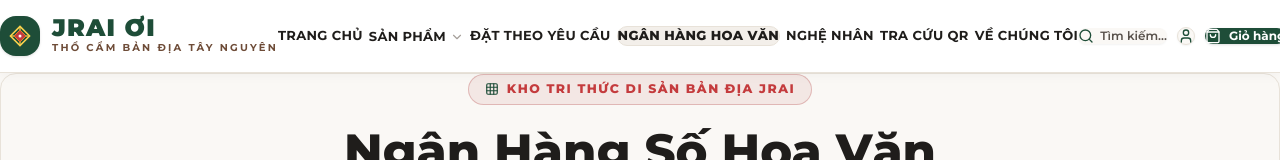
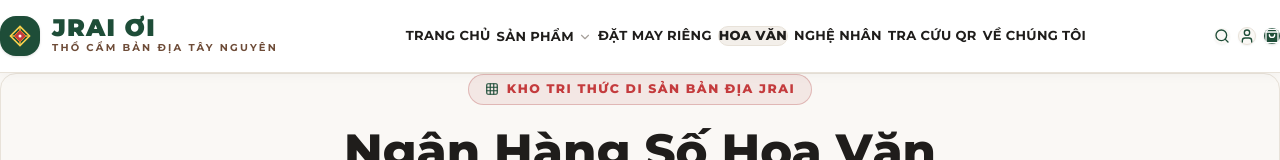
Before and after one commit to tumtck25411-tech/Giu-mot-nghe-det-nen-tuong-lai, a Next.js app: page /motifs in a window 1280 px wide. Shown: the top 160 px of the page. Built offline with nearby package versions, Linux system fonts and the light colour scheme.

Commit message:
fix: resolve 1280px navbar overflow, stretch innovation grid full-width, enhance motifs 4-col responsive grid

```diff
--- a/src/app/globals.css
+++ b/src/app/globals.css
@@ -841,6 +841,7 @@ main {
   grid-template-columns: 1fr 1fr;
   gap: 50px;
   align-items: center;
+  width: 100%;
 }
 
 .innovation-card-box {
--- a/src/app/motifs/page.tsx
+++ b/src/app/motifs/page.tsx
@@ -124,8 +124,8 @@ export default function MotifsPage() {
         </div>
       </div>
 
-      {/* MOTIFS GRID - 3 columns on Desktop */}
-      <div className="grid grid-cols-1 sm:grid-cols-2 lg:grid-cols-3 gap-8">
+      {/* MOTIFS GRID - 4 columns on large desktop, 3 on laptop, 2 on tablet */}
+      <div className="grid grid-cols-1 sm:grid-cols-2 lg:grid-cols-3 xl:grid-cols-4 gap-6 sm:gap-8">
         {filteredMotifs.map((motif) => {
           const usedProducts = products.filter(
             (p) =>
--- a/src/app/page.tsx
+++ b/src/app/page.tsx
@@ -650,7 +650,7 @@ export default function HomePage() {
       ======================================================== */}
       <section className="section section-watermark-hearth reveal-on-scroll">
         <div className="w-full max-w-[1720px] mx-auto px-4 sm:px-6 lg:px-12">
-          <div className="innovation-grid">
+          <div className="innovation-grid w-full">
             <div className="space-y-6">
               <span className="section-tag">
                 <Sparkles className="w-4 h-4" />
@@ -977,7 +977,7 @@ export default function HomePage() {
             </div>
           </div>
 
-        <div className="grid grid-cols-1 sm:grid-cols-2 lg:grid-cols-3 gap-8">
+        <div className="grid grid-cols-1 sm:grid-cols-2 lg:grid-cols-3 xl:grid-cols-4 gap-6 sm:gap-8">
           {motifs.map((m) => (
             <div
               key={m.id}
--- a/src/components/Header.tsx
+++ b/src/components/Header.tsx
@@ -29,13 +29,13 @@ const PRODUCT_CATEGORIES = [
 ];
 
 const NAV_ITEMS = [
-  { label: 'TRANG CHỦ', href: '/' },
-  { label: 'SẢN PHẨM', href: '/products', hasDropdown: true },
-  { label: 'ĐẶT THEO YÊU CẦU', href: '/custom-order' },
-  { label: 'NGÂN HÀNG HOA VĂN', href: '/motifs' },
-  { label: 'NGHỆ NHÂN', href: '/artisans' },
-  { label: 'TRA CỨU QR', href: '/traceability' },
-  { label: 'VỀ CHÚNG TÔI', href: '/about' },
+  { label: 'TRANG CHỦ', shortLabel: 'TRANG CHỦ', href: '/' },
+  { label: 'SẢN PHẨM', shortLabel: 'SẢN PHẨM', href: '/products', hasDropdown: true },
+  { label: 'ĐẶT THEO YÊU CẦU', shortLabel: 'ĐẶT MAY RIÊNG', href: '/custom-order' },
+  { label: 'NGÂN HÀNG HOA VĂN', shortLabel: 'HOA VĂN', href: '/motifs' },
+  { label: 'NGHỆ NHÂN', shortLabel: 'NGHỆ NHÂN', href: '/artisans' },
+  { label: 'TRA CỨU QR', shortLabel: 'TRA CỨU QR', href: '/traceability' },
+  { label: 'VỀ CHÚNG TÔI', shortLabel: 'VỀ CHÚNG TÔI', href: '/about' },
 ];
 
 export default function Header() {
@@ -151,14 +151,14 @@ export default function Header() {
 
   return (
     <>
-      <header className="sticky top-0 z-50 bg-white/95 backdrop-blur-md border-b border-[#E8E2D9] text-[#1F1D1B] shadow-[0_2px_12px_rgba(0,0,0,0.04)] transition-all">
-        <div className="w-full max-w-[1720px] mx-auto px-4 sm:px-6 lg:px-12">
+      <header className="sticky top-0 z-50 bg-white/95 backdrop-blur-md border-b border-[#E8E2D9] text-[#1F1D1B] shadow-[0_2px_12px_rgba(0,0,0,0.04)] transition-all overflow-x-clip">
+        <div className="w-full max-w-[1720px] mx-auto px-3 sm:px-6 lg:px-8 xl:px-12">
           <div className="flex items-center justify-between h-[72px]">
             {/* LOGO THƯƠNG HIỆU JRAI ƠI Ở GÓC TRÁI MÀN HÌNH */}
-            <Link href="/" className="flex items-center gap-3 group shrink-0" title="Trang chủ JRAI ƠI">
+            <Link href="/" className="flex items-center gap-2.5 sm:gap-3 group shrink-0" title="Trang chủ JRAI ƠI">
               {/* Emblem hoa văn hình thoi Jrai cách điệu cao cấp */}
-              <div className="w-10 h-10 rounded-xl bg-[#1E4D38] p-1 shadow-sm group-hover:bg-[#143527] transition-all flex items-center justify-center shrink-0">
-                <svg viewBox="0 0 40 40" fill="none" className="w-6 h-6 text-[#FCD34D]">
+              <div className="w-9 h-9 sm:w-10 sm:h-10 rounded-xl bg-[#1E4D38] p-1 shadow-sm group-hover:bg-[#143527] transition-all flex items-center justify-center shrink-0">
+                <svg viewBox="0 0 40 40" fill="none" className="w-5 h-5 sm:w-6 sm:h-6 text-[#FCD34D]">
                   <polygon points="20,4 36,20 20,36 4,20" stroke="currentColor" strokeWidth="2.5" fill="none" />
                   <polygon points="20,10 30,20 20,30 10,20" fill="#C43B3D" stroke="#EA8E23" strokeWidth="1.5" />
                   <circle cx="20" cy="20" r="2.5" fill="#FFFFFF" />
@@ -169,10 +169,10 @@ export default function Header() {
                 </svg>
               </div>
               <div className="flex flex-col">
-                <span className="font-serif font-black text-xl sm:text-2xl tracking-wider text-[#1E4D38] group-hover:text-[#143527] transition-colors leading-none">
+                <span className="font-serif font-black text-lg sm:text-xl xl:text-2xl tracking-wider text-[#1E4D38] group-hover:text-[#143527] transition-colors leading-none">
                   JRAI ƠI
                 </span>
-                <span className="text-[10px] font-sans font-bold tracking-[0.22em] text-[#6E4C38] uppercase mt-1">
+                <span className="text-[9px] xl:text-[10px] font-sans font-bold tracking-[0.18em] xl:tracking-[0.22em] text-[#6E4C38] uppercase mt-1 hidden sm:inline">
                   THỔ CẨM BẢN ĐỊA TÂY NGUYÊN
                 </span>
               </div>
@@ -198,7 +198,7 @@ export default function Header() {
                       <Link
                         href="/products"
                         onClick={() => setProductDropdownOpen(false)}
-                        className={`px-2.5 xl:px-3 py-1.5 xl:py-2 rounded-lg text-xs xl:text-[13px] font-bold tracking-wide transition-all inline-flex items-center gap-1 cursor-pointer whitespace-nowrap ${
+                        className={`px-2 xl:px-2.5 py-1.5 xl:py-2 rounded-lg text-xs xl:text-[13px] font-bold tracking-wide transition-all inline-flex items-center gap-1 cursor-pointer whitespace-nowrap ${
                           isActive
                             ? 'text-[#1E4D38] bg-[#F3EFEA] font-extrabold border border-[#E8E2D9]'
                             : 'text-[#3E3834] hover:text-[#1E4D38] hover:bg-[#FAF8F5]'
@@ -281,55 +281,54 @@ export default function Header() {
                         : 'text-[#3E3834] hover:text-[#1E4D38] hover:bg-[#FAF8F5]'
                     }`}
                   >
-                    <span>{item.label}</span>
+                    <span>
+                      <span className="hidden 2xl:inline">{item.label}</span>
+                      <span className="2xl:hidden">{item.shortLabel || item.label}</span>
+                    </span>
                   </Link>
                 );
               })}
             </nav>
 
             {/* Header Right Actions: Search, Account, Cart */}
-            <div className="flex items-center gap-2 sm:gap-2.5 shrink-0">
+            <div className="flex items-center gap-1.5 sm:gap-2 shrink-0">
               {/* Search Trigger Button */}
               <button
                 onClick={() => setSearchOpen(true)}
-                className="p-2 sm:p-2.5 rounded-xl bg-[#FAF8F5] text-[#3E3834] hover:text-[#1E4D38] hover:bg-[#F3EFEA] border border-[#E8E2D9] transition shadow-xs flex items-center gap-1.5 cursor-pointer shrink-0"
+                className="p-2 sm:p-2.5 rounded-xl bg-[#FAF8F5] text-[#3E3834] hover:text-[#1E4D38] hover:bg-[#F3EFEA] border border-[#E8E2D9] transition shadow-xs flex items-center justify-center cursor-pointer shrink-0"
                 title="Tìm kiếm sản phẩm"
                 aria-label="Tìm kiếm sản phẩm"
               >
                 <Search className="w-4 h-4 text-[#1E4D38] shrink-0" />
-                <span className="hidden xl:inline text-xs font-semibold text-[#59524C] whitespace-nowrap">Tìm kiếm...</span>
               </button>
 
               {/* Account Button */}
               <Link
                 href="/account"
-                className="p-2 sm:p-2.5 rounded-xl bg-[#FAF8F5] text-[#3E3834] hover:text-[#1E4D38] hover:bg-[#F3EFEA] border border-[#E8E2D9] transition shadow-xs flex items-center gap-2 shrink-0"
+                className="p-2 sm:p-2.5 rounded-xl bg-[#FAF8F5] text-[#3E3834] hover:text-[#1E4D38] hover:bg-[#F3EFEA] border border-[#E8E2D9] transition shadow-xs flex items-center justify-center shrink-0"
                 title={customer ? `Tài khoản: ${customer.name}` : 'Tài khoản khách hàng'}
               >
                 {customer?.avatar ? (
                   <img
                     src={customer.avatar}
                     alt={customer.name}
-                    className="w-5 h-5 rounded-full object-cover border border-[#1E4D38] shrink-0"
+                    className="w-4 h-4 sm:w-5 sm:h-5 rounded-full object-cover border border-[#1E4D38] shrink-0"
                   />
                 ) : (
                   <User className="w-4 h-4 text-[#1E4D38] shrink-0" />
                 )}
-                <span className="hidden 2xl:inline text-xs font-semibold text-[#59524C] whitespace-nowrap">
-                  {customer ? customer.name.split(' ').slice(-1)[0] : 'Tài khoản'}
-                </span>
               </Link>
 
               {/* Cart Button with Counter */}
               <Link
                 href="/cart"
-                className="relative p-2 sm:p-2.5 px-3 sm:px-3.5 rounded-xl bg-[#1E4D38] hover:bg-[#143527] text-white transition shadow-sm flex items-center gap-1.5 sm:gap-2 group shrink-0 whitespace-nowrap"
+                className="relative p-2 sm:p-2.5 px-2.5 sm:px-3 rounded-xl bg-[#1E4D38] hover:bg-[#143527] text-white transition shadow-sm flex items-center gap-1.5 group shrink-0 whitespace-nowrap"
                 title="Giỏ hàng JRAI ƠI"
               >
                 <ShoppingBag className="w-4 h-4 text-white group-hover:scale-105 transition-transform shrink-0" />
-                <span className="hidden sm:inline text-xs font-bold text-white whitespace-nowrap">Giỏ hàng</span>
+                <span className="hidden 2xl:inline text-xs font-bold text-white whitespace-nowrap">Giỏ hàng</span>
                 {cartCount > 0 && (
-                  <span className="inline-flex items-center justify-center min-w-[20px] h-5 px-1.5 text-xs font-black rounded-full bg-[#C43B3D] text-white shadow-xs">
+                  <span className="inline-flex items-center justify-center min-w-[18px] sm:min-w-[20px] h-4 sm:h-5 px-1 sm:px-1.5 text-[10px] sm:text-xs font-black rounded-full bg-[#C43B3D] text-white shadow-xs">
                     {cartCount}
                   </span>
                 )}
```
